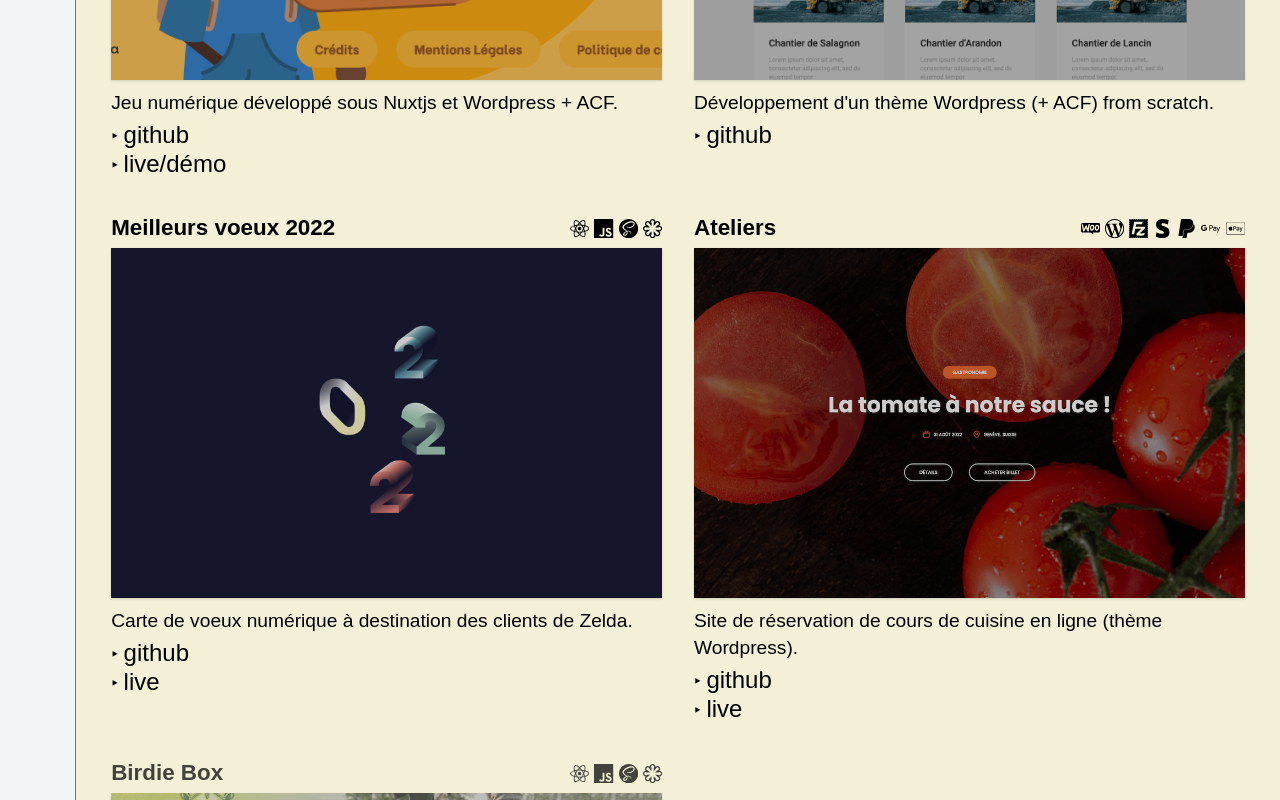
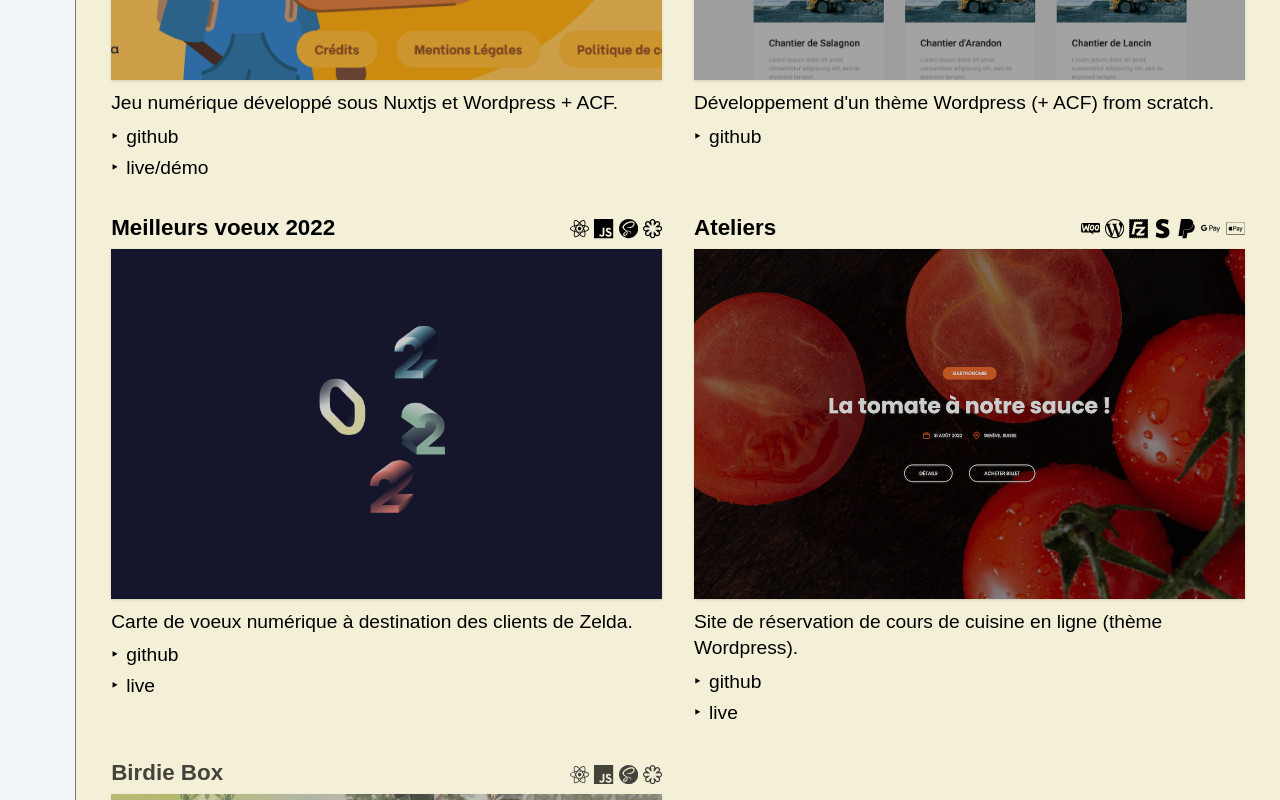
Before and after one commit to idrissdiakite/portfolio-react, a React (Create React App) app: page /projets in a window 1280 px wide. Shown: the part 460-1260 px from the top of the page. Built offline with nearby package versions, Linux system fonts and the light colour scheme; a web font is replaced by a local one.

Commit message:
🎨 [PROJECTS] Updated/improved code structure

```diff
--- a/src/components/Projects/cards.js
+++ b/src/components/Projects/cards.js
@@ -59,492 +59,224 @@ const projects = [
       </ul>
     ),
     img: <img src={jeu} alt="Jeu Prends le Bus" class="card__image" loading="lazy" />,
-    description: (
-      <p>Jeu numérique développé sous Nuxtjs et Wordpress + ACF.</p>
-    ),
+    description: (<p>Jeu numérique développé sous Nuxtjs et Wordpress + ACF.</p>),
     links: (
-      <p>
-        ‣{" "}
-        <a
-          href="https://github.com/idrissdiakite/jeu-prends-le-bus-nuxt"
-          target="_blank"
-          rel="noreferrer"
-        >
-          github
-        </a>
-        <br />‣{" "}
-        <a href="http://demo.jeu-prends-le-bus.zelllda.fr/" target="_blank" rel="noreferrer">
-          live/démo
-        </a>
-      </p>
+      <ul>
+        <li><span>‣</span><a href="https://github.com/idrissdiakite/jeu-prends-le-bus-nuxt" target="_blank" rel="noreferrer">github</a></li>
+        <li><span>‣</span><a href="http://demo.jeu-prends-le-bus.zelllda.fr/" target="_blank" rel="noreferrer">live/démo</a></li>
+      </ul>
     ),
   },
   {
     name: "Paillet",
     icons: (
       <ul className="card__icons">
-        <li>
-          <SiPhp className="php" title="PHP" />
-        </li>
-        <li>
-          <SiWordpress className="wordpress" title="Wordpress" />
-        </li>
-        <li>
-          <SiFilezilla className="filezila" title="FileZila" />
-        </li>
-        <li>
-          <SiJavascript className="javascript" title="Javascript" />
-        </li>
-        <li>
-          <SiTypescript className="typescript" title="TypeScript" />
-        </li>
-        <li>
-          <SiSass className="sass" title="Sass" />
-        </li>
+        <li><SiPhp className="php" title="PHP" /></li>
+        <li><SiWordpress className="wordpress" title="Wordpress" /></li>
+        <li><SiFilezilla className="filezila" title="FileZila" /></li>
+        <li><SiJavascript className="javascript" title="Javascript" /></li>
+        <li><SiTypescript className="typescript" title="TypeScript" /></li>
+        <li><SiSass className="sass" title="Sass" /></li>
       </ul>
     ),
     img: <img src={paillet} alt="Paillet" class="card__image" loading="lazy" />,
-    description: (
-      <p>Développement d'un thème Wordpress (+ ACF) from scratch.</p>
-    ),
+    description: (<p>Développement d'un thème Wordpress (+ ACF) from scratch.</p>),
     links: (
-      <p>
-        ‣{" "}
-        <a
-          href="https://github.com/idrissdiakite/paillet-wordpress"
-          target="_blank"
-          rel="noreferrer"
-        >
-          github
-        </a>
-      </p>
+      <ul>
+        <li><span>‣</span><a href="https://github.com/idrissdiakite/paillet-wordpress" target="_blank" rel="noreferrer">github</a></li>
+      </ul>
     ),
   },
   {
     name: "Meilleurs voeux 2022",
     icons: (
       <ul className="card__icons">
-        <li>
-          <SiReact className="react" title="React" />
-        </li>
-        <li>
-          <SiJavascript className="javascript" title="Javascript" />
-        </li>
-        <li>
-          <SiSass className="sass" title="Sass" />
-        </li>
-        <li>
-          <SiSvg className="svg" title="SVG" />
-        </li>
+        <li><SiReact className="react" title="React" /></li>
+        <li><SiJavascript className="javascript" title="Javascript" /></li>
+        <li><SiSass className="sass" title="Sass" /></li>
+        <li><SiSvg className="svg" title="SVG" /></li>
       </ul>
     ),
     img: <img src={zeldaNY} alt="birdie box" class="card__image" loading="lazy" />,
-    description: (
-      <p>Carte de voeux numérique à destination des clients de Zelda.</p>
-    ),
+    description: (<p>Carte de voeux numérique à destination des clients de Zelda.</p>),
     links: (
-      <p>
-        ‣{" "}
-        <a
-          href="https://github.com/idrissdiakite/zelda-happy-new-year"
-          target="_blank"
-          rel="noreferrer"
-        >
-          github
-        </a>{" "}
-        <br />‣{" "}
-        <a href="https://2022.zelda.fr/" target="_blank" rel="noreferrer">
-          live
-        </a>
-      </p>
+      <ul>
+        <li><span>‣</span><a href="https://github.com/idrissdiakite/zelda-happy-new-year" target="_blank" rel="noreferrer">github</a></li>
+        <li><span>‣</span><a href="https://2022.zelda.fr/" target="_blank" rel="noreferrer">live</a></li>
+      </ul>
     ),
   },
   {
     name: "Ateliers",
     icons: (
       <ul className="card__icons">
-        <li>
-        <SiWoo className="woocommerce" title="Woocommerce" />
-        </li>
-        <li>
-        <SiWordpress className="wordpress" title="Wordpress" />
-        </li>
-        <li>
-        <SiFilezilla className="filezila" title="FileZila" />
-        </li>
-        <li>
-        <SiStripe className="stripe" title="Stripe" />
-        </li>
-        <li>
-        <SiPaypal className="paypal" title="Paypal" />
-        </li>
-        <li>
-        <SiGooglepay className="googlepay" title="Google Pay" />
-        </li>
-        <li>
-        <SiApplepay title="Apple Pay" />
-        </li>
+        <li><SiWoo className="woocommerce" title="Woocommerce" /></li>
+        <li><SiWordpress className="wordpress" title="Wordpress" /></li>
+        <li><SiFilezilla className="filezila" title="FileZila" /></li>
+        <li><SiStripe className="stripe" title="Stripe" /></li>
+        <li><SiPaypal className="paypal" title="Paypal" /></li>
+        <li><SiGooglepay className="googlepay" title="Google Pay" /></li>
+        <li><SiApplepay title="Apple Pay" /></li>
       </ul>
     ),
     img: <img src={ateliers} alt="birdie box" class="card__image" loading="lazy" />,
-    description: (
-      <p>Site de réservation de cours de cuisine en ligne (thème Wordpress).</p>
-    ),
+    description: (<p>Site de réservation de cours de cuisine en ligne (thème Wordpress).</p>),
     links: (
-      <p>
-        ‣{" "}
-        <a
-          href="https://github.com/idrissdiakite/ateliers-wordpress"
-          target="_blank"
-          rel="noreferrer"
-        >
-          github
-        </a>{" "}
-        <br />‣{" "}
-        <a href="https://ateliersbysergelabrosse.ch/" target="_blank" rel="noreferrer">
-          live
-        </a>
-      </p>
+      <ul>
+        <li><span>‣</span><a href="https://github.com/idrissdiakite/ateliers-wordpress" target="_blank" rel="noreferrer">github</a></li>
+        <li><span>‣</span><a href="https://ateliersbysergelabrosse.ch/" target="_blank" rel="noreferrer">live</a></li>
+      </ul>
     ),
   },
   {
     name: "Birdie Box",
     icons: (
       <ul className="card__icons">
-        <li>
-          <SiReact className="react" title="React" />
-        </li>
-        <li>
-          <SiJavascript className="javascript" title="Javascript" />
-        </li>
-        <li>
-          <SiSass className="sass" title="Sass" />
-        </li>
-        <li>
-          <SiSvg className="svg" title="SVG" />
-        </li>
+        <li><SiReact className="react" title="React" /></li>
+        <li><SiJavascript className="javascript" title="Javascript" /></li>
+        <li><SiSass className="sass" title="Sass" /></li>
+        <li><SiSvg className="svg" title="SVG" /></li>
       </ul>
     ),
     img: <img src={birdiebox} alt="birdie box" class="card__image" loading="lazy" />,
-    description: (
-      <p>Site vitrine réalisé avec React au sein de l'agence Zelda.</p>
-    ),
+    description: (<p>Site vitrine réalisé avec React au sein de l'agence Zelda.</p>),
     links: (
-      <p>
-        ‣{" "}
-        <a
-          href="https://github.com/idrissdiakite/birdie-box"
-          target="_blank"
-          rel="noreferrer"
-        >
-          github
-        </a>{" "}
-        <br />‣{" "}
-        <a href="https://www.birdie-box.com/" target="_blank" rel="noreferrer">
-          live
-        </a>
-      </p>
+      <ul>
+        <li><span>‣</span><a href="https://github.com/idrissdiakite/birdie-box" target="_blank" rel="noreferrer">github</a></li>
+        <li><span>‣</span><a href="https://www.birdie-box.com/" target="_blank" rel="noreferrer">live</a></li>
+      </ul>
     ),
   },
   {
     name: "Portfolio",
     icons: (
       <ul className="card__icons">
-        <li>
-          <SiReact className="react" title="React" />
-        </li>
-        <li>
-          <SiJavascript className="javascript" title="Javascript" />
-        </li>
-        <li>
-          <SiSass className="sass" title="Sass" />
-        </li>
-        <li>
-          <SiNetlify className="netlify" title="Netlify" />
-        </li>
+        <li><SiReact className="react" title="React" /></li>
+        <li><SiJavascript className="javascript" title="Javascript" /></li>
+        <li><SiSass className="sass" title="Sass" /></li>
+        <li><SiNetlify className="netlify" title="Netlify" /></li>
       </ul>
     ),
     img: <img src={portfolio} alt="portfolio" class="card__image" loading="lazy" />,
-    description: (
-      <p>
-        Portfolio personnel développé avec React.
-      </p>
-    ),
+    description: (<p>Portfolio personnel développé avec React.</p>),
     links: (
-      <p>
-        ‣{" "}
-        <a
-          href="https://github.com/idrissdiakite/portfolio-react"
-          target="_blank"
-          rel="noreferrer"
-        >
-          github
-        </a>{" "}
-        <br />‣{" "}
-        <a href="https://idrissdiakite.netlify.app/" target="_blank" rel="noreferrer">
-          live
-        </a>
-      </p>
+      <ul>
+        <li><span>‣</span><a href="https://github.com/idrissdiakite/portfolio-react" target="_blank" rel="noreferrer">github</a></li>
+        <li><span>‣</span><a href="https://idrissdiakite.netlify.app/" target="_blank" rel="noreferrer">live</a></li>
+      </ul>
     ),
   },
   {
     name: "ilttcom",
     icons: (
       <ul className="card__icons">
-        <li>
-          <SiReact className="react" title="React" />
-        </li>
-        <li>
-          <SiAirtable className="airtable" title="Airtable" />
-        </li>
-        <li>
-          <SiJavascript className="javascript" title="Javascript" />
-        </li>
-        <li>
-          <SiSass className="sass" title="Sass" />
-        </li>
-        <li>
-          <SiNetlify className="netlify" title="Netlify" />
-        </li>
+        <li><SiReact className="react" title="React" /></li>
+        <li><SiAirtable className="airtable" title="Airtable" /></li>
+        <li><SiJavascript className="javascript" title="Javascript" /></li>
+        <li><SiSass className="sass" title="Sass" /></li>
+        <li><SiNetlify className="netlify" title="Netlify" /></li>
       </ul>
     ),
     img: <img src={ilttcom} alt="ilttcom react" class="card__image" loading="lazy" />,
-    description: (
-      <p>
-        Application musicale réalisée avec React et Airtable (base de donnée).
-      </p>
-    ),
+    description: (<p>Application musicale réalisée avec React et Airtable (base de donnée).</p>),
     links: (
-      <p>
-        ‣{" "}
-        <a
-          href="https://github.com/idrissdiakite/ilttcom-react-airtable"
-          target="_blank"
-          rel="noreferrer"
-        >
-          github
-        </a>{" "}
-        <br />‣{" "}
-        <a href="https://ilttcom.netlify.app/" target="_blank" rel="noreferrer">
-          live
-        </a>
-      </p>
+      <ul>
+        <li><span>‣</span><a href="https://github.com/idrissdiakite/ilttcom-react-airtable" target="_blank" rel="noreferrer">github</a></li>
+        <li><span>‣</span><a href="https://ilttcom.netlify.app/" target="_blank" rel="noreferrer">live</a></li>
+      </ul>
     ),
   },
   {
     name: "Artshop",
     icons: (
       <ul className="card__icons">
-        <li>
-          <SiTailwindcss className="tailwind" title="Tailwind" />
-        </li>
-        <li>
-          <SiPostcss className="postcss" title="PostCSS" />
-        </li>
-        <li>
-          <SiHtml5 className="html" title="HTML" />
-        </li>
-        <li>
-          <SiNetlify className="netlify" title="Netlify" />
-        </li>
+        <li><SiTailwindcss className="tailwind" title="Tailwind" /></li>
+        <li><SiPostcss className="postcss" title="PostCSS" /></li>
+        <li><SiHtml5 className="html" title="HTML" /></li>
+        <li><SiNetlify className="netlify" title="Netlify" /></li>
       </ul>
     ),
-    img: (
-      <img src={artshop} alt="Artshop (Tailwind)" class="card__image" loading="lazy" />
-    ),
-    description: (
-      <p>
-        Site de vente d'oeuvres d'art mis en forme à l'aide de Tailwind.
-      </p>
-    ),
+    img: (<img src={artshop} alt="Artshop (Tailwind)" class="card__image" loading="lazy" />),
+    description: (<p>Site de vente d'oeuvres d'art mis en forme à l'aide de Tailwind.</p>),
     links: (
-      <p>
-        ‣{" "}
-        <a
-          href="https://github.com/idrissdiakite/artshop-tailwind"
-          target="_blank"
-          rel="noreferrer"
-        >
-          github
-        </a>{" "}
-        <br />‣{" "}
-        <a
-          href="https://youtu.be/GDyM2mVWCW8?si=ajLyIuD030eD65u-"
-          target="_blank"
-          rel="noreferrer"
-        >
-          demo
-        </a>
-      </p>
+      <ul>
+        <li><span>‣</span><a href="https://github.com/idrissdiakite/artshop-tailwind" target="_blank" rel="noreferrer">github</a></li>
+        <li><span>‣</span><a href="https://youtu.be/GDyM2mVWCW8?si=ajLyIuD030eD65u-" target="_blank" rel="noreferrer">demo</a></li>
+      </ul>
     ),
   },
   {
     name: "Picture Organic Clothing",
     icons: (
       <ul className="card__icons">
-        <li>
-          <SiDocker className="docker" title="Docker" />
-        </li>
-        <li>
-          <SiPhp className="php" title="PHP" />
-        </li>
-        <li>
-          <SiWordpress className="wordpress" title="Wordpress" />
-        </li>
-        <li>
-          <SiCss3 className="css" title="CSS" />
-        </li>
-        <li>
-          <SiJavascript className="javascript" title="Javascripthp" />
-        </li>
+        <li><SiDocker className="docker" title="Docker" /></li>
+        <li><SiPhp className="php" title="PHP" /></li>
+        <li><SiWordpress className="wordpress" title="Wordpress" /></li>
+        <li><SiCss3 className="css" title="CSS" /></li>
+        <li><SiJavascript className="javascript" title="Javascripthp" /></li>
       </ul>
     ),
     img: <img src={pictureWp} alt="POC Wordpress" class="card__image" loading="lazy" />,
-    description: (
-      <p>
-        Création d'un thème Wordpress sur-mesure effectué lors de mon stage au
-        sein de l'agence digitale Ultrō.
-      </p>
-    ),
+    description: (<p>Création d'un thème Wordpress sur-mesure effectué lors de mon stage au sein de l'agence digitale Ultrō.</p>),
     links: (
-      <p>
-        ‣{" "}
-        <a
-          href="https://github.com/idrissdiakite/picture-wordpress-theme"
-          target="_blank"
-          rel="noreferrer"
-        >
-          github
-        </a>{" "}
-        <br />‣{" "}
-        <a
-          href="https://youtu.be/X2kX9eSSveI?si=WSqPVzDbZQDkYyiy"
-          target="_blank"
-          rel="noreferrer"
-        >
-          demo
-        </a>
-      </p>
+      <ul>
+        <li><span>‣</span><a href="https://github.com/idrissdiakite/picture-wordpress-theme" target="_blank" rel="noreferrer">github</a></li>
+        <li><span>‣</span><a href="https://youtu.be/X2kX9eSSveI?si=WSqPVzDbZQDkYyiy" target="_blank" rel="noreferrer">demo</a></li>
+      </ul>
     ),
   },
   {
     name: "Picture Organic Clothing",
     icons: (
       <ul className="card__icons">
-        <li>
-          <SiGatsby className="gatsby" title="Gatsby" />
-        </li>
-        <li>
-          <SiReact className="react" title="React" />
-        </li>
-        <li>
-          <SiGraphql className="graphql" title="GraphQL" />
-        </li>
-        <li>
-          <SiWordpress className="wordpress" title="Wordpress" />
-        </li>
-        <li>
-          <SiCss3 className="css" title="CSS" />
-        </li>
+        <li><SiGatsby className="gatsby" title="Gatsby" /></li>
+        <li><SiReact className="react" title="React" /></li>
+        <li><SiGraphql className="graphql" title="GraphQL" /></li>
+        <li><SiWordpress className="wordpress" title="Wordpress" /></li>
+        <li><SiCss3 className="css" title="CSS" /></li>
       </ul>
     ),
-    img: (
-      <img src={pictureGatsby} alt="POC gatsby" class="card__image" loading="lazy" />
-    ),
+    img: (<img src={pictureGatsby} alt="POC gatsby" class="card__image" loading="lazy" />),
     description: (
-      <p>
-        Intégration dynamique du blog de Picture Organic Clothing via GatsbyJS,
-        un framework basé sur React et alimenté par GraphQL.
-      </p>
+      <p>Intégration dynamique du blog de Picture Organic Clothing via GatsbyJS, un framework basé sur React et alimenté par GraphQL.</p>
     ),
     links: (
-      <p>
-        ‣{" "}
-        <a
-          href="https://github.com/idrissdiakite/picture-wp-gatsbyjs"
-          target="_blank"
-          rel="noreferrer"
-        >
-          github
-        </a>{" "}
-        <br />‣{" "}
-        <a
-          href="https://youtu.be/HH5K28mIiEk?si=y28ElToezK0eoxvL"
-          target="_blank"
-          rel="noreferrer"
-        >
-          demo
-        </a>
-      </p>
+      <ul>
+        <li><span>‣</span><a href="https://github.com/idrissdiakite/picture-wp-gatsbyjs" target="_blank" rel="noreferrer">github</a></li>
+        <li><span>‣</span><a href="https://youtu.be/HH5K28mIiEk?si=y28ElToezK0eoxvL" target="_blank" rel="noreferrer">demo</a></li>
+      </ul>
     ),
   },
   {
     name: "Gestionnaire de contacts",
     icons: (
       <ul className="card__icons">
-        <li>
-          <SiMysql className="mysql" title="MySQL" />
-        </li>
-        <li>
-          <SiPhp className="php" title="PHP" />
-        </li>
-        <li>
-          <SiSymfony className="symfony" title="Symfony" />
-        </li>
-        <li>
-          <SiBootstrap className="bootstrap" title="Bootstrap" />
-        </li>
+        <li><SiMysql className="mysql" title="MySQL" /></li>
+        <li><SiPhp className="php" title="PHP" /></li>
+        <li><SiSymfony className="symfony" title="Symfony" /></li>
+        <li><SiBootstrap className="bootstrap" title="Bootstrap" /></li>
       </ul>
     ),
-    img: (
-      <img
-        src={contact}
-        alt="Gestionnaire de contact"
-        class="card__image"
-        loading="lazy"
-      />
-    ),
+    img: (<img src={contact} alt="Gestionnaire de contact" class="card__image" loading="lazy" />),
     description: (
-      <p>
-        Application Symfony permettant d'afficher une liste de contacts avec
+      <p>Application Symfony permettant d'afficher une liste de contacts avec
         diverses informations. Formulaire de connexion, recherche, trie et CRUD
-        complet.
-      </p>
+        complet.</p>
     ),
     links: (
-      <p>
-        ‣{" "}
-        <a
-          href="https://github.com/idrissdiakite/gestionnaire-contact"
-          target="_blank"
-          rel="noreferrer"
-        >
-          github
-        </a>
-        <br />‣{" "}
-        <a
-          href="https://youtu.be/B_eBvb3zPhM?si=dKS8XdeWa5b0Pw6x"
-          target="_blank"
-          rel="noreferrer"
-        >
-          demo
-        </a>
-      </p>
+      <ul>
+        <li><span>‣</span><a href="https://github.com/idrissdiakite/gestionnaire-contact" target="_blank" rel="noreferrer">github</a></li>
+        <li><span>‣</span><a href="https://youtu.be/B_eBvb3zPhM?si=dKS8XdeWa5b0Pw6x" target="_blank" rel="noreferrer">demo</a></li>
+      </ul>
     ),
   },
   {
     name: "Gestionnaire de séries",
     icons: (
       <ul className="card__icons">
-        <li>
-          <SiMysql className="mysql" title="MySQL" />
-        </li>
-        <li>
-          <SiAngular className="angular" title="Angular" />
-        </li>
-        <li>
-          <SiBootstrap className="bootstrap" title="Bootstrap" />
-        </li>
+        <li><SiMysql className="mysql" title="MySQL" /></li>
+        <li><SiAngular className="angular" title="Angular" /></li>
+        <li><SiBootstrap className="bootstrap" title="Bootstrap" /></li>
       </ul>
     ),
     img: (
@@ -563,24 +295,10 @@ const projects = [
       </p>
     ),
     links: (
-      <p>
-        ‣{" "}
-        <a
-          href="https://github.com/idrissdiakite/series-manager-angular"
-          target="_blank"
-          rel="noreferrer"
-        >
-          github
-        </a>
-        <br />‣{" "}
-        <a
-          href="https://youtu.be/plx5WmSU6ic?si=oaRP2V7qgdF6ZxOH"
-          target="_blank"
-          rel="noreferrer"
-        >
-          demo
-        </a>
-      </p>
+      <ul>
+        <li><span>‣</span><a href="https://github.com/idrissdiakite/series-manager-angular" target="_blank" rel="noreferrer">github</a></li>
+        <li><span>‣</span><a href="https://youtu.be/plx5WmSU6ic?si=oaRP2V7qgdF6ZxOH" target="_blank" rel="noreferrer">demo</a></li>
+      </ul>
     ),
   },
 ];
--- a/src/components/Projects/style.scss
+++ b/src/components/Projects/style.scss
@@ -65,19 +65,21 @@
       margin-top: 5px;
     }
 
-    &__links a {
-      color: $color-3;
-      font-size: 1.5rem;
-      font-weight: 400;
-      cursor: pointer;
+    &__links {
+      ul li {
+        &:not(:last-of-type) { margin-bottom: 0.25rem; }
 
-      &:hover { font-weight: 600; }
+        span { margin-right: 0.5rem; }
+      }
+
+      a {
+        &:hover { font-weight: 600; }
+      }
     }
   }
 }
 
 // color icons
-
 .html:hover {
   color: #e34c26;
 }
```
